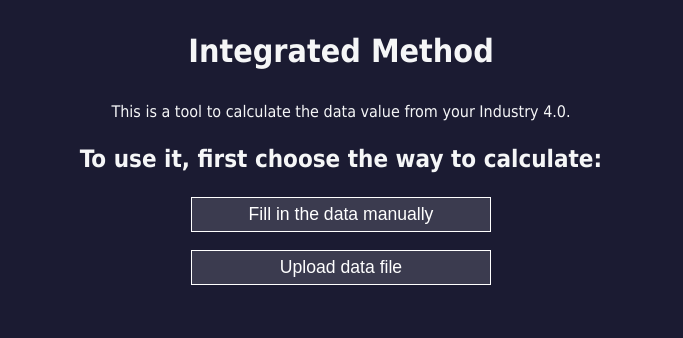
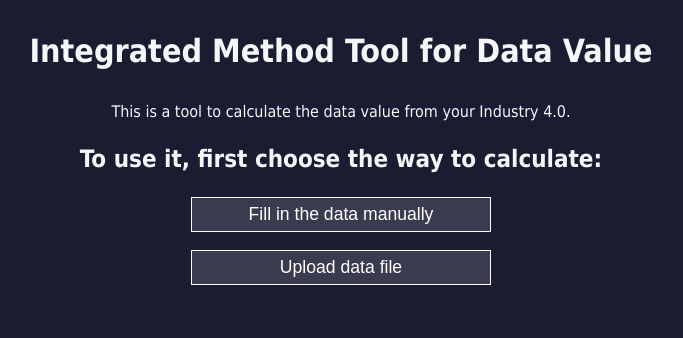
Before and after one commit to Kvn12/IntegratedMethodOnlineTool, a plain HTML site: page index.html in a window 1280 px wide. Shown: the whole page, without its empty margins (299-982 px from the left). Drawn offline with Linux system fonts and the light colour scheme.

Commit message:
changing names

```diff
--- a/index.html
+++ b/index.html
@@ -2,11 +2,11 @@
 <html lang="en">
 <head>
 <meta charset="UTF-8">
-<title>Integrated Method</title>
+<title>Integrated Method Tool for Data Value</title>
 <link rel="stylesheet" href="stylesIndex.css" />
 </head>
 <body>
-    <h1>Integrated Method</h1>
+    <h1>Integrated Method Tool for Data Value</h1>
     <p>This is a tool to calculate the data value from your Industry 4.0.</p>
     <h2>To use it, first choose the way to calculate:</h2>
     <form id="initialForm" method="get">
```
Also changed, not shown: costBased.html (+1 -1 lines), criteriaBased.html (+1 -1 lines), results.html (+1 -1 lines), xlsxEntry.html (+2 -2 lines).
